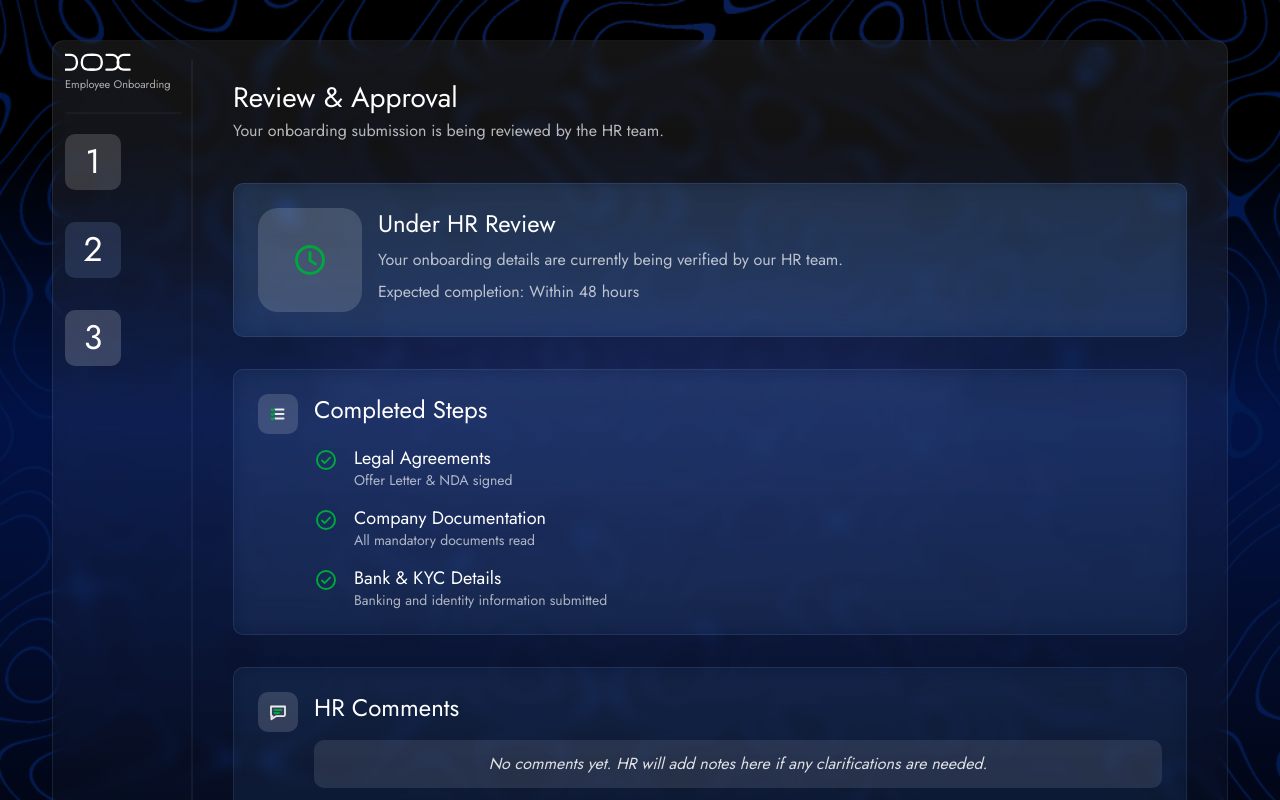
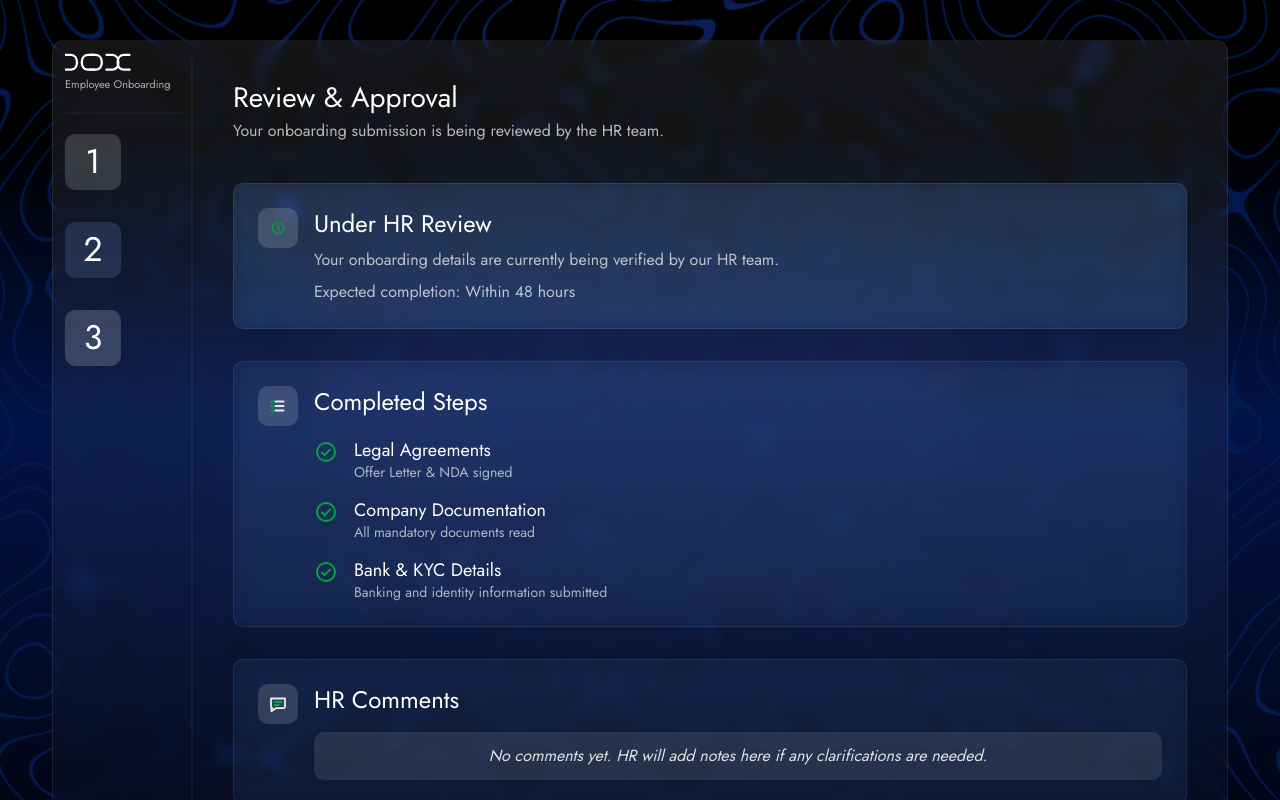
Before and after one commit to NoCapCode-tm/Dox, a React (Vite) app: page /review-approval in a window 1280 px wide. Shown: the top 800 px of the page. Built offline with nearby package versions, Linux system fonts and the light colour scheme; a web font is replaced by a local one.

Commit message:
fix(ReviewApproval): shrink HR review icon

```diff
--- a/src/pages/ReviewApproval.jsx
+++ b/src/pages/ReviewApproval.jsx
@@ -90,7 +90,7 @@ const ReviewApproval = () => {
                                         description="Your onboarding details are currently being verified by our HR team."
                                         secondary="Expected completion: Within 48 hours"
                                         icon={<ClockIcon />}
-                                        iconClassName="h-[104px] w-[104px] rounded-[20px]"
+                                        iconClassName="h-10 w-10 rounded-[10px]"
                                         tone="primary"
                                     />
 
@@ -210,7 +210,7 @@ const DoxLogo = () => (
 )
 
 const ClockIcon = () => (
-    <svg width="48" height="48" viewBox="0 0 48 48" fill="none" aria-hidden="true">
+    <svg width="20" height="20" viewBox="0 0 48 48" fill="none" aria-hidden="true">
         <circle cx="24" cy="24" r="13.5" stroke="#00A63E" strokeWidth="3" />
         <path d="M24 16.5V24.5L29.5 28" stroke="#00A63E" strokeWidth="3" strokeLinecap="round" strokeLinejoin="round" />
     </svg>
```
